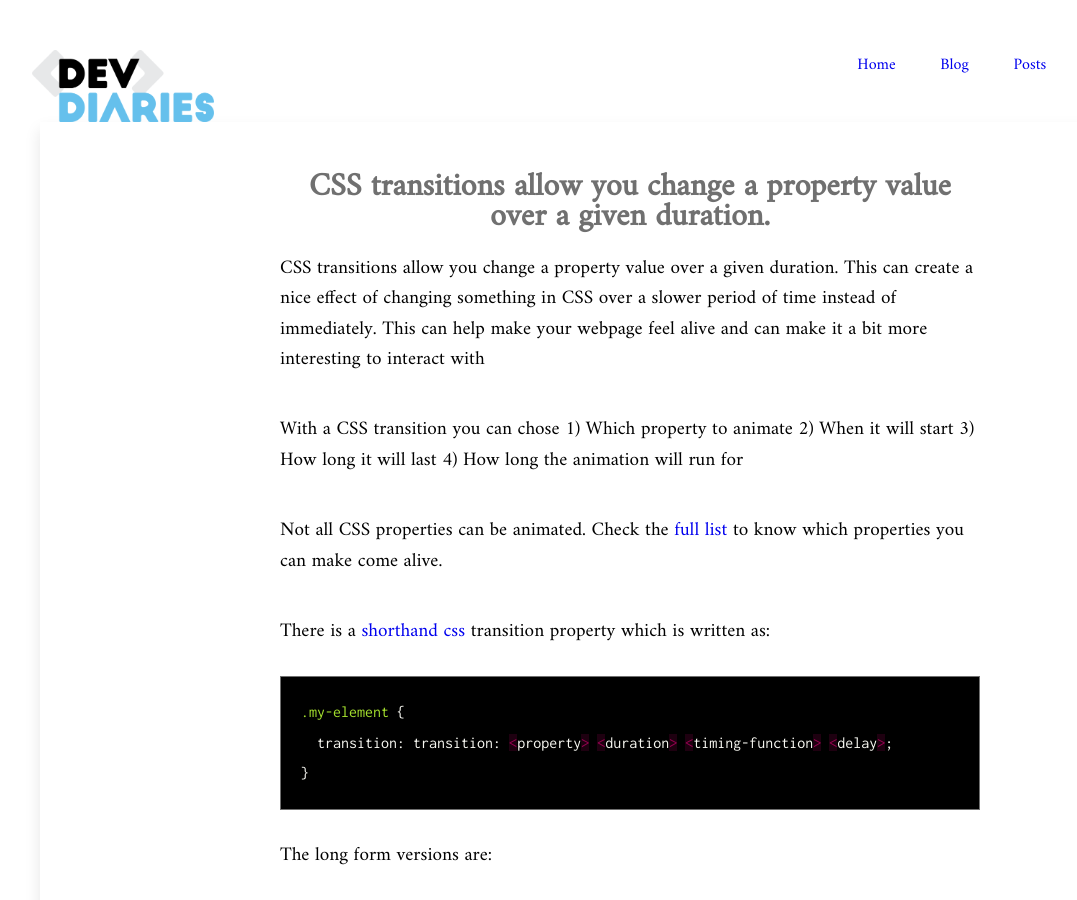
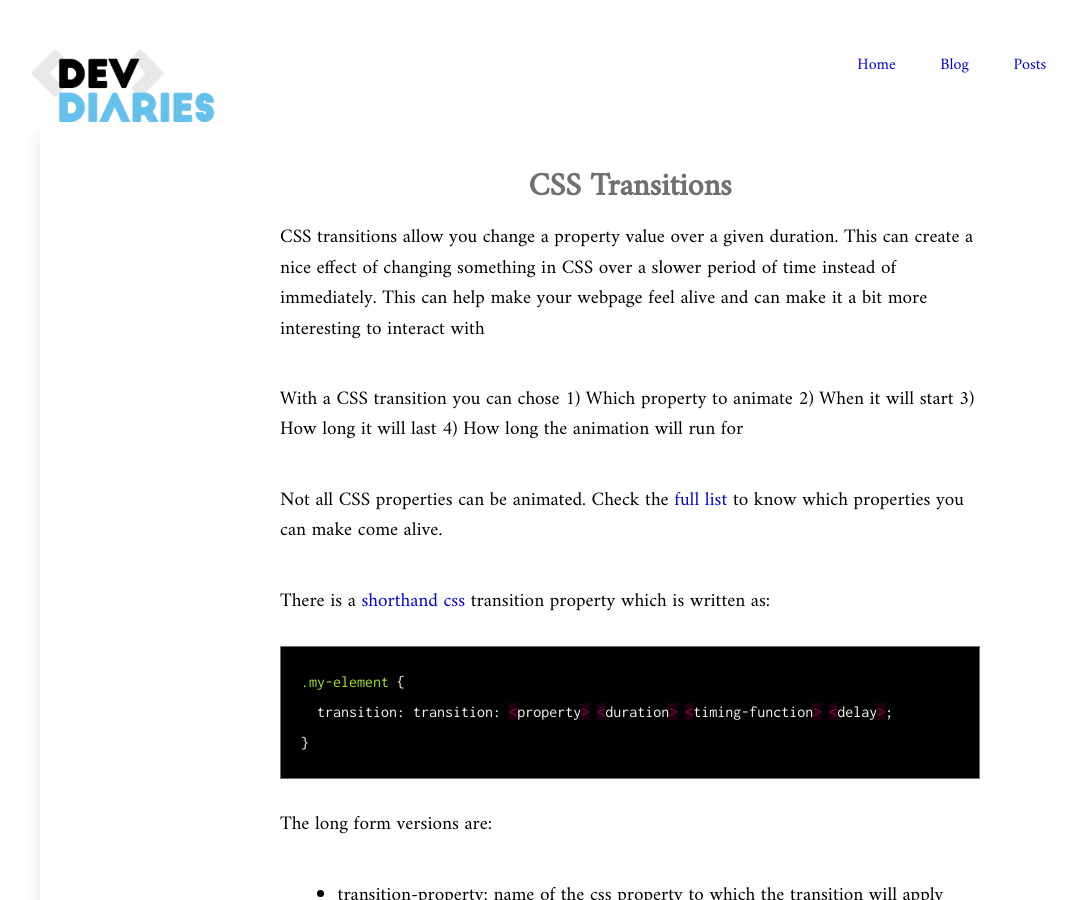
Before and after one commit to dev-diaries/web, a Jekyll site: the page built from _social-posts/css-transition.md, in a window 1280 px wide and 900 px high. Shown: the whole window, without its empty margins (10-1087 px from the left). Built offline with Jekyll 4.4.1, drawn with Linux system fonts in a browser that asks for light colours; some of the changed lines change nothing that is shown.

Commit message:
update post

```diff
--- a/_social-posts/css-transition.md
+++ b/_social-posts/css-transition.md
@@ -1,13 +1,13 @@
 ---
 layout: social-post
 type: "SocialPosts"
-title: "CSS transitions allow you change a property value over a given duration."
+title: "CSS Transitions"
 cover-image: /assets/images/css-transition-cover.png
 image: /assets/images/.gif
-excerpt: ""
+excerpt: "CSS transitions allow you change a property value over a given duration."
 date: 2019-10-27
 categories: [intermediate, css, transition, animation]
-instagram-id:
+instagram-id: B4IQ1_kFTl-
 docs: https://developer.mozilla.org/en-US/docs/Web/CSS/CSS_Transitions/Using_CSS_transitions
 ---
 {:.center}
```
